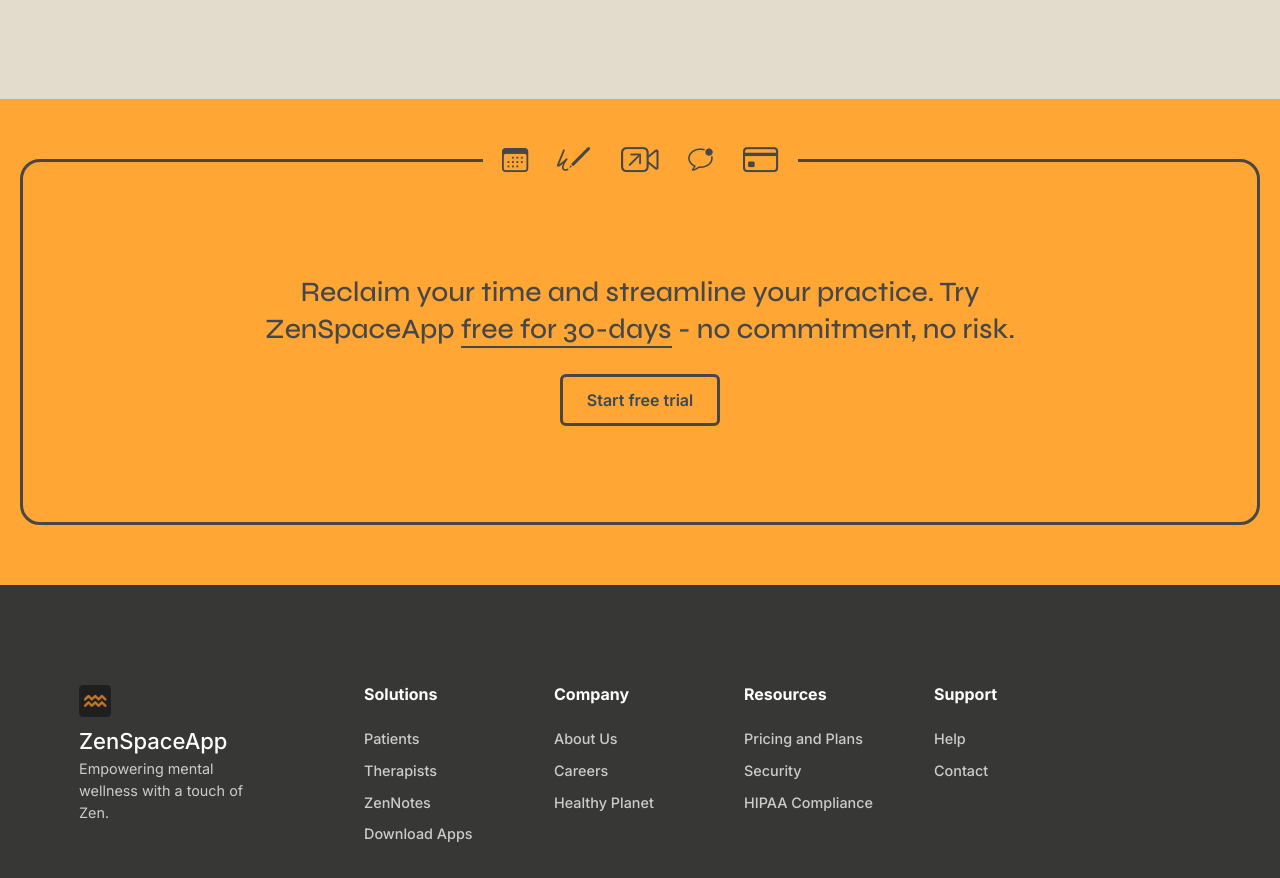
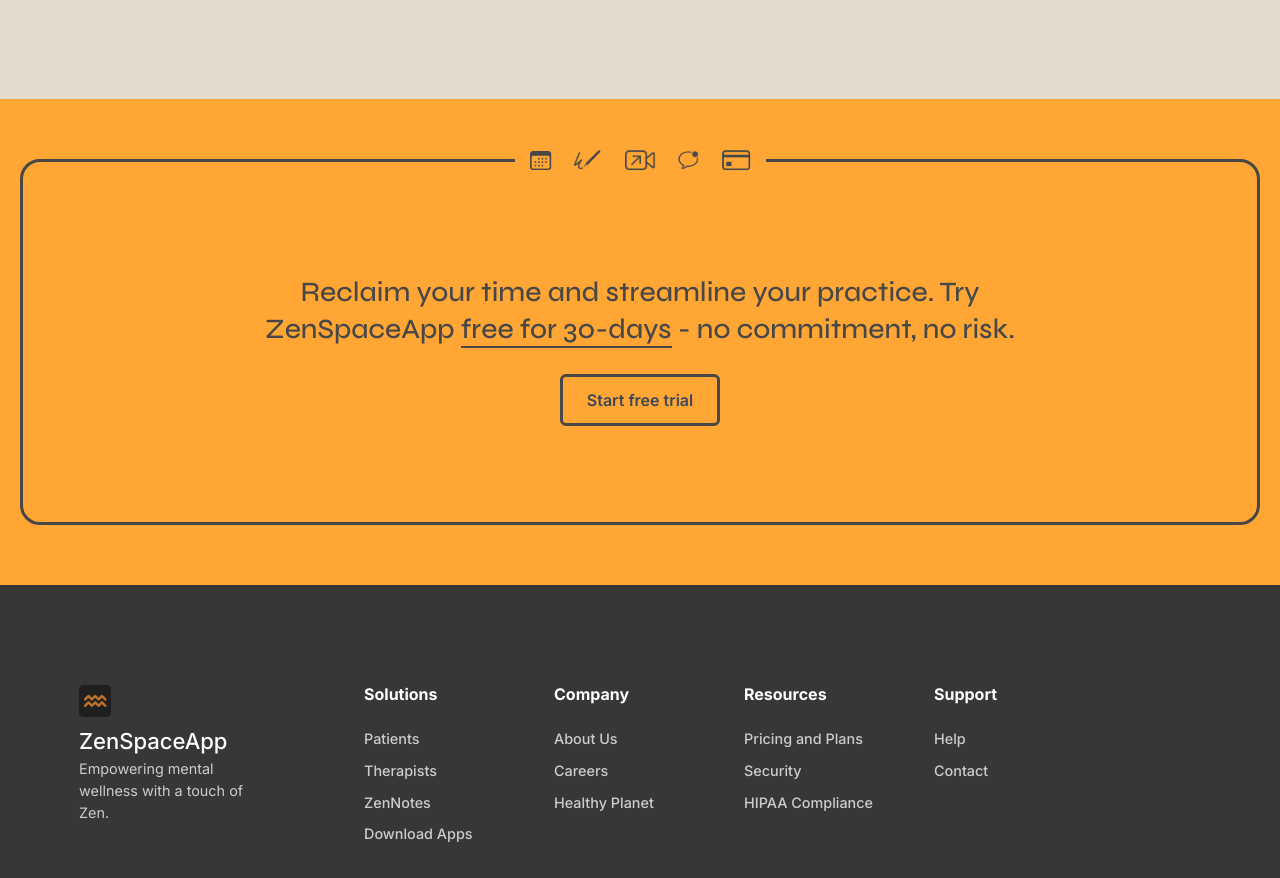
Before and after one commit to ZenSpaceApp/zenspace-website, a Next.js app: page / in a window 1280 px wide. Shown: the part 7600-8478 px from the top of the page. Built offline with nearby package versions, Linux system fonts and the light colour scheme.

Commit message:
Redesigned the CTA images.

```diff
--- a/components/CTA.tsx
+++ b/components/CTA.tsx
@@ -14,10 +14,10 @@ export const CTA = () => {
       <Image
         alt="cta icons"
         src={CTAIconsGroup}
-        height={44}
+        height={35}
           width={0}
           style={{
-            marginTop: "-120px",
+            marginTop: "-115px",
           }}
       />
 
```
